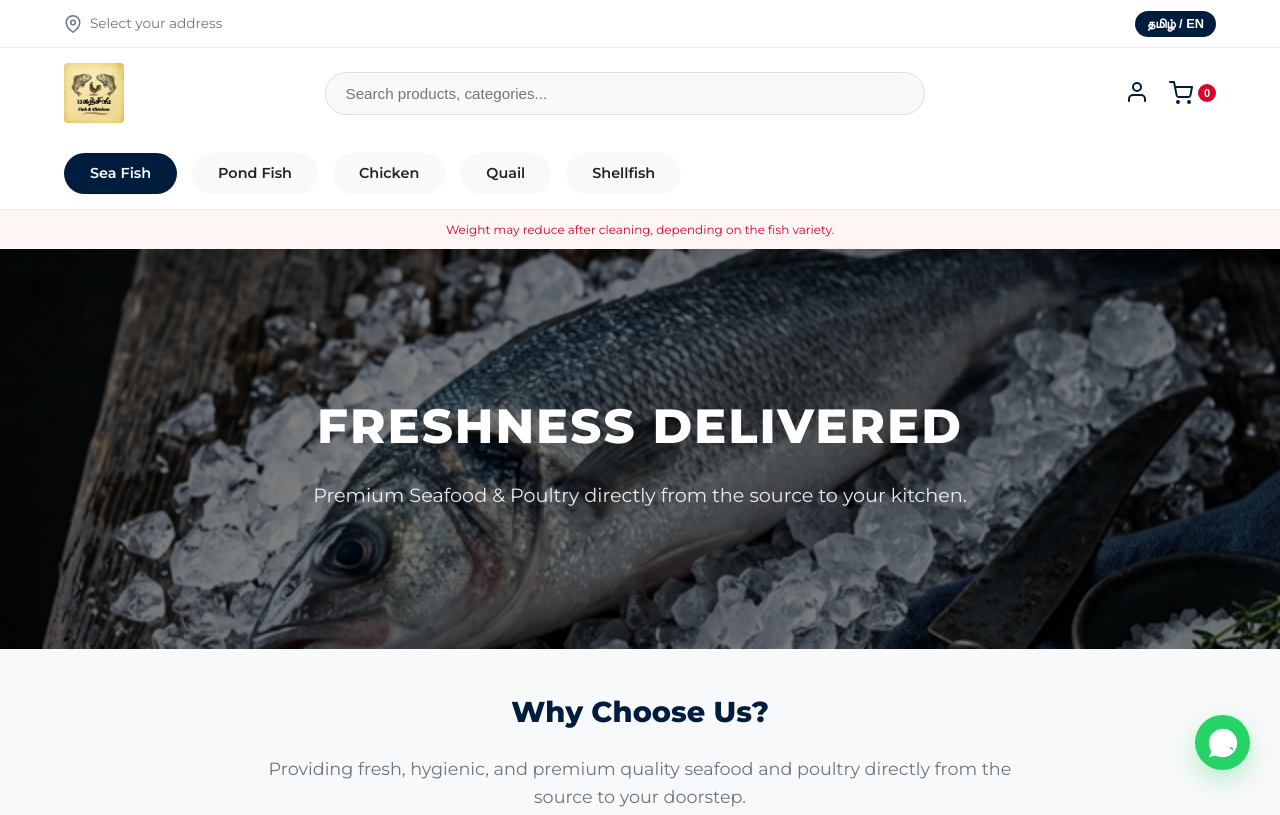
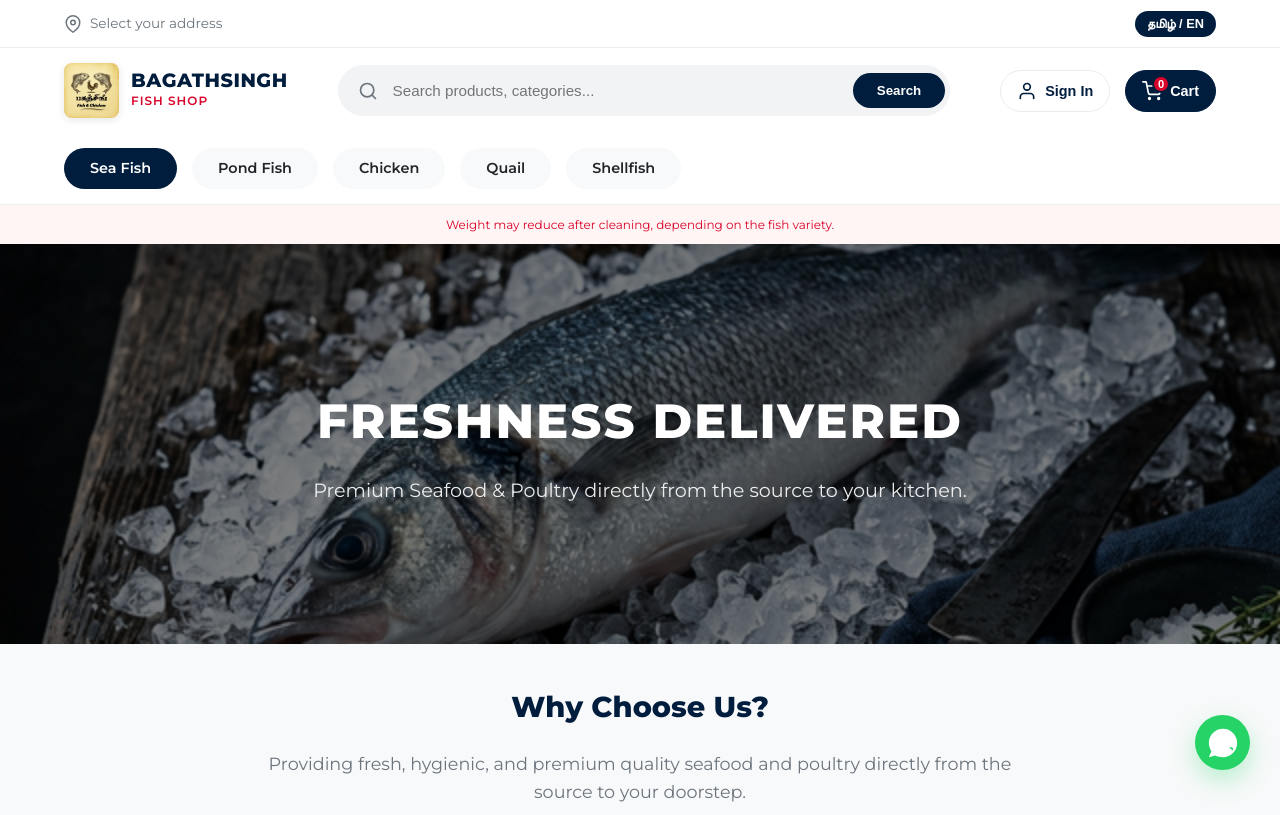
Before and after one commit to prayug01/Bagathsingh-fish-shop, a website: page index.html in a window 1280 px wide. Shown: the top 815 px of the page. Drawn offline with Linux system fonts and the light colour scheme; a web font is replaced by a local one.

Commit message:
images and mid header style changed

```diff
--- a/index.html
+++ b/index.html
@@ -28,29 +28,44 @@
         </div>
         <div class="mid-header">
             <a href="#" class="logo">
-                <img src="assets/logo.jpg" alt="Bagathsingh Fish & Chicken Logo" class="logo-img">
+                <img src="assets/logo.jpg" alt="Bagathsingh Fish & Chicken" class="logo-img">
+                <div class="logo-text">
+                    <span class="logo-title">Bagathsingh</span>
+                    <span class="logo-subtitle" id="txt-logo-sub">Fish Shop</span>
+                </div>
             </a>
             <div class="search-container">
+                <div class="search-wrapper">
+                    <svg width="20" height="20" viewBox="0 0 24 24" fill="none" stroke="currentColor" stroke-width="2"
+                        stroke-linecap="round" stroke-linejoin="round" class="search-icon">
+                        <circle cx="11" cy="11" r="8"></circle>
+                        <line x1="21" y1="21" x2="16.65" y2="16.65"></line>
+                    </svg>
                     <input type="text" class="search-bar" id="search-placeholder"
                         placeholder="Search products, categories...">
+                    <button class="search-btn" id="txt-search-btn">Search</button>
+                </div>
             </div>
             <div class="user-actions">
-                <button class="icon-btn" title="Login / Register">
-                    <svg width="24" height="24" viewBox="0 0 24 24" fill="none" stroke="currentColor" stroke-width="2"
+                <button class="header-btn" title="Login / Register">
+                    <svg width="20" height="20" viewBox="0 0 24 24" fill="none" stroke="currentColor" stroke-width="2"
                         stroke-linecap="round" stroke-linejoin="round">
                         <path d="M20 21v-2a4 4 0 0 0-4-4H8a4 4 0 0 0-4 4v2"></path>
                         <circle cx="12" cy="7" r="4"></circle>
                     </svg>
+                    <span class="btn-text" id="txt-signin">Sign In</span>
                 </button>
-                <button class="icon-btn" onclick="toggleCart()" style="display: flex; align-items: center; gap: 5px;">
-                    <svg width="24" height="24" viewBox="0 0 24 24" fill="none" stroke="currentColor" stroke-width="2"
-                        stroke-linecap="round" stroke-linejoin="round">
+                <button class="header-btn cart-btn-style" onclick="toggleCart()">
+                    <div style="position: relative; display: flex;">
+                        <svg width="20" height="20" viewBox="0 0 24 24" fill="none" stroke="currentColor"
+                            stroke-width="2" stroke-linecap="round" stroke-linejoin="round">
                             <circle cx="9" cy="21" r="1"></circle>
                             <circle cx="20" cy="21" r="1"></circle>
                             <path d="M1 1h4l2.68 13.39a2 2 0 0 0 2 1.61h9.72a2 2 0 0 0 2-1.61L23 6H6"></path>
                         </svg>
-                    <span id="cart-counter"
-                        style="background: var(--accent-red); color: #fff; border-radius: 50%; width: 18px; height: 18px; display: flex; align-items: center; justify-content: center; font-size: 0.7rem; font-weight: 700;">0</span>
+                        <span id="cart-counter" class="cart-badge">0</span>
+                    </div>
+                    <span class="btn-text" id="txt-cart-btn">Cart</span>
                 </button>
             </div>
         </div>
@@ -223,7 +238,7 @@
             <div class="product-item" data-category="sea-fish"
                 style="background: var(--light-gray); border-radius: 12px; overflow: hidden; box-shadow: var(--shadow); border: 1px solid #eee;">
                 <div style="height: 200px; overflow: hidden;">
-                    <img src="assets/category_fresh.png"
+                    <img src="assets/vanjaram.png"
                         style="width: 100%; height: 100%; object-fit: cover; transition: 0.5s;">
                 </div>
                 <div style="padding: 20px;">
@@ -417,8 +432,8 @@
             <div class="product-item" data-category="shellfish"
                 style="background: var(--light-gray); border-radius: 12px; overflow: hidden; box-shadow: var(--shadow); border: 1px solid #eee;">
                 <div style="height: 200px; overflow: hidden;">
-                    <img src="assets/category_fresh.png"
-                        style="width: 100%; height: 100%; object-fit: cover; filter: hue-rotate(180deg); transition: 0.5s;">
+                    <img src="assets/blue_crab.png"
+                        style="width: 100%; height: 100%; object-fit: cover; transition: 0.5s;">
                 </div>
                 <div style="padding: 20px;">
                     <h4 style="font-size: 1.1rem; margin-bottom: 5px; color: var(--primary-navy);">Blue Crab</h4>
@@ -436,7 +451,7 @@
             <div class="product-item" data-category="shellfish"
                 style="background: var(--light-gray); border-radius: 12px; overflow: hidden; box-shadow: var(--shadow); border: 1px solid #eee;">
                 <div style="height: 200px; overflow: hidden;">
-                    <img src="assets/category_fresh.png"
+                    <img src="assets/sea_crab.png"
                         style="width: 100%; height: 100%; object-fit: cover; transition: 0.5s;">
                 </div>
                 <div style="padding: 20px;">
@@ -513,6 +528,10 @@
             en: {
                 "txt-select-addr": "Select your address",
                 "search-placeholder": "Search products, categories...",
+                "txt-search-btn": "Search",
+                "txt-signin": "Sign In",
+                "txt-cart-btn": "Cart",
+                "txt-logo-sub": "Fish Shop",
                 "txt-sea-fish": "Sea Fish",
                 "txt-pond-fish": "Pond Fish",
                 "txt-chicken": "Chicken",
@@ -553,6 +572,10 @@
             ta: {
                 "txt-select-addr": "உங்கள் முகவரியைத் தேர்வுசெய்க",
                 "search-placeholder": "தயாரிப்புகள், வகைகளைத் தேடுங்கள்...",
+                "txt-search-btn": "தேடு",
+                "txt-signin": "உள்நுழைக",
+                "txt-cart-btn": "கூடை",
+                "txt-logo-sub": "மீன் கடை",
                 "txt-sea-fish": "கடல் மீன்",
                 "txt-pond-fish": "குளத்து மீன்",
                 "txt-chicken": "கோழி இறைச்சி",
--- a/style.css
+++ b/style.css
@@ -91,52 +91,154 @@ header {
   gap: 30px;
 }
 
+/* Logo */
 .logo {
   display: flex;
   align-items: center;
   text-decoration: none;
+  gap: 12px;
 }
 
 .logo-img {
-  height: 60px;
+  height: 55px;
   width: auto;
-  border-radius: 4px;
+  border-radius: 8px;
   transition: transform 0.3s ease;
+  box-shadow: 0 2px 8px rgba(0, 0, 0, 0.1);
 }
 
-.logo-img:hover {
-  transform: scale(1.05);
+.logo-text {
+  display: flex;
+  flex-direction: column;
 }
 
+.logo-title {
+  color: var(--primary-navy);
+  font-weight: 800;
+  font-size: 1.2rem;
+  line-height: 1.1;
+  text-transform: uppercase;
+  letter-spacing: 0.5px;
+}
+
+.logo-subtitle {
+  color: var(--accent-red);
+  font-weight: 600;
+  font-size: 0.75rem;
+  letter-spacing: 1px;
+  text-transform: uppercase;
+}
+
+/* Search */
 .search-container {
   flex-grow: 1;
+  max-width: 650px;
+  margin: 0 20px;
+}
+
+.search-wrapper {
   position: relative;
-  max-width: 600px;
-  margin: 0 auto;
+  display: flex;
+  align-items: center;
+  background: #f1f3f5;
+  border-radius: 50px;
+  padding: 4px;
+  border: 1px solid transparent;
+  transition: all 0.3s ease;
+}
+
+.search-wrapper:focus-within {
+  background: #fff;
+  border-color: var(--primary-navy);
+  box-shadow: 0 0 0 4px rgba(0, 29, 61, 0.1);
+}
+
+.search-icon {
+  color: var(--text-muted);
+  margin-left: 15px;
+  min-width: 20px;
 }
 
 .search-bar {
   width: 100%;
-  padding: 12px 20px;
-  border-radius: 30px;
-  border: 1px solid #ddd;
-  background: var(--light-gray);
+  padding: 12px 15px;
+  border: none;
+  background: transparent;
   outline: none;
   font-size: 0.95rem;
+  font-weight: 500;
 }
 
+.search-btn {
+  background: var(--primary-navy);
+  color: white;
+  border: none;
+  padding: 10px 24px;
+  border-radius: 30px;
+  font-weight: 600;
+  cursor: pointer;
+  transition: background 0.3s ease;
+}
+
+.search-btn:hover {
+  background: var(--accent-red);
+}
+
+/* User Actions */
 .user-actions {
   display: flex;
   align-items: center;
-  gap: 20px;
+  gap: 15px;
 }
 
-.icon-btn {
-  background: none;
-  border: none;
+.header-btn {
+  background: transparent;
+  border: 1px solid #e9ecef;
+  padding: 10px 16px;
+  border-radius: 30px;
   cursor: pointer;
   color: var(--primary-navy);
-  position: relative;
+  display: flex;
+  align-items: center;
+  gap: 8px;
+  font-weight: 600;
+  font-size: 0.9rem;
+  transition: all 0.3s ease;
+}
+
+.header-btn:hover {
+  background: #f8f9fa;
+  border-color: #dee2e6;
+  transform: translateY(-2px);
+}
+
+.cart-btn-style {
+  background: var(--primary-navy);
+  color: white;
+  border-color: var(--primary-navy);
+}
+
+.cart-btn-style:hover {
+  background: #00152e;
+  border-color: #00152e;
+  transform: translateY(-2px);
+}
+
+.cart-badge {
+  background: var(--accent-red);
+  color: #fff;
+  border-radius: 50%;
+  width: 18px;
+  height: 18px;
+  display: flex;
+  align-items: center;
+  justify-content: center;
+  font-size: 0.7rem;
+  font-weight: 700;
+  position: absolute;
+  top: -6px;
+  right: -8px;
+  border: 2px solid var(--primary-navy);
 }
 
 /* Sticky Category Scroll */
@@ -204,13 +306,29 @@ header {
 
 /* Feature Grid */
 .feature-grid {
-  display: grid;
-  grid-template-columns: repeat(auto-fit, minmax(280px, 1fr));
+  display: flex;
+  flex-wrap: nowrap;
+  overflow-x: auto;
   gap: 25px;
   margin-top: 40px;
+  padding: 10px 10px 30px;
+  scrollbar-width: thin;
+  scroll-snap-type: x mandatory;
+  -webkit-overflow-scrolling: touch;
+}
+
+.feature-grid::-webkit-scrollbar {
+  height: 6px;
+}
+
+.feature-grid::-webkit-scrollbar-thumb {
+  background: #cbd5e1;
+  border-radius: 4px;
 }
 
 .feature-card {
+  flex: 0 0 280px;
+  scroll-snap-align: start;
   text-align: center;
   padding: 35px 25px;
   border-radius: 16px;
@@ -221,7 +339,6 @@ header {
   display: flex;
   flex-direction: column;
   justify-content: center;
-  height: 100%;
 }
 
 .feature-card:hover {
@@ -336,10 +453,23 @@ header {
     gap: 15px;
   }
 
+  .logo-text {
+    display: none;
+  }
+
   .search-container {
     order: 3;
     width: 100%;
     max-width: none;
+    margin: 0;
+  }
+
+  .btn-text {
+    display: none;
+  }
+
+  .header-btn {
+    padding: 10px;
   }
 
   .section-title {
```
Also changed, not shown: assets/blue_crab.png (added), assets/sea_crab.png (added), assets/vanjaram.png (added). Lines whose indentation alone changed are shown as unchanged.
